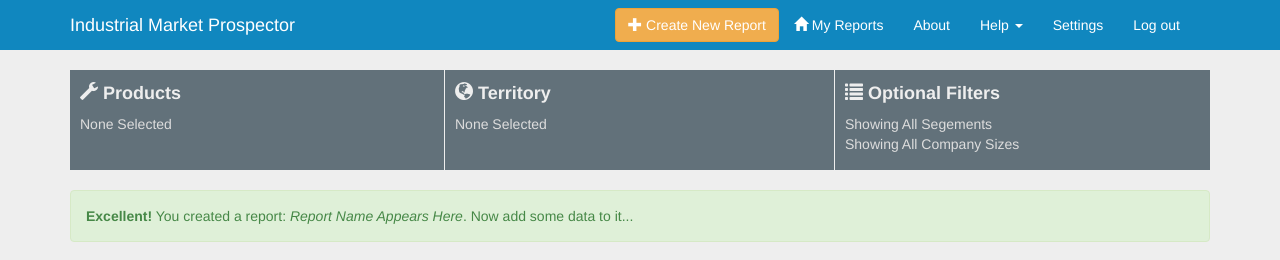
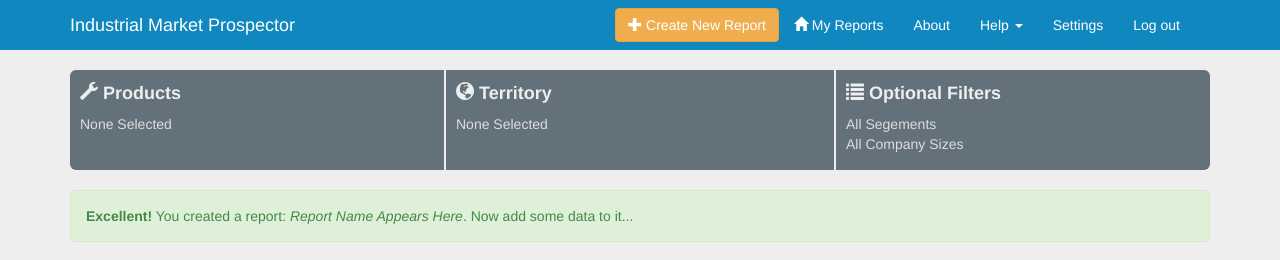
Before and after one commit to saintsjd/imi-ui, a Jekyll site: the page built from new.html, in a window 1280 px wide. Shown: the top 260 px of the page. Built offline with Jekyll 4.4.1, drawn with Linux system fonts in a browser that asks for light colours; Markdown is read by kramdown in place of the engine named in the settings.

Commit message:
filter touchups

```diff
--- a/_includes/filters-new.html
+++ b/_includes/filters-new.html
@@ -1,21 +1,21 @@
 <div id="filter-bar">
   <div class="row">
-    <div class="col-xs-4" style="padding-right:1px;">
+    <div class="col-xs-4 first">
       <a href="#" class="filter-btn" id="product-filter-btn">
         <h4><span class="glyphicon glyphicon-wrench"></span> Products</h4>
         <p class="hidden-xs">None Selected</p>
       </a>
     </div>
-    <div class="col-xs-4" style="padding-right:1px;padding-left:0;">
+    <div class="col-xs-4 middle">
       <a href="#" class="filter-btn" id="territory-filter-btn">
         <h4><span class="glyphicon glyphicon-globe"></span> Territory</h4>
         <p class="hidden-xs">None Selected</p>
       </a>
     </div>
-    <div class="col-xs-4" style="padding-left:0;">
+    <div class="col-xs-4 last">
       <a href="#" class="filter-btn" id="optional-filter-btn">
         <h4><span class="glyphicon glyphicon-list"></span> Optional Filters</h4>
-        <p class="hidden-xs">Showing All Segements<br>Showing All Company Sizes</p>
+        <p class="hidden-xs">All Segements<br>All Company Sizes</p>
       </a>
     </div>
   </div>
--- a/_includes/filters.html
+++ b/_includes/filters.html
@@ -1,18 +1,18 @@
 <div id="filter-bar">
   <div class="row">
-    <div class="col-xs-4" style="padding-right:1px;">
+    <div class="col-xs-4">
       <a href="#" class="filter-btn" id="product-filter-btn">
         <h4><span class="glyphicon glyphicon-wrench"></span> Products</h4>
         <p class="hidden-xs">Abrasives, Brushes, Chemicals</p>
       </a>
     </div>
-    <div class="col-xs-4" style="padding-right:1px;padding-left:0;">
+    <div class="col-xs-4">
       <a href="#" class="filter-btn" id="territory-filter-btn">
         <h4><span class="glyphicon glyphicon-globe"></span> Territory</h4>
         <p class="hidden-xs">35 Counties, AZ, CO, UT</p>
       </a>
     </div>
-    <div class="col-xs-4" style="padding-left:0;">
+    <div class="col-xs-4">
       <a href="#" class="filter-btn" id="optional-filter-btn">
         <h4><span class="glyphicon glyphicon-list"></span> Optional Filters</h4>
         <p class="hidden-xs">SIC 2000-2599, 2800-3299, 3333<br>All Company Sizes</p>
--- a/css/main.css
+++ b/css/main.css
@@ -82,6 +82,36 @@ margin-bottom: 20px;
   background-color: #62717a;
 }
 
+#filter-bar .first {
+  padding-right: 1px;
+  border-radius: 4px 4px 0 0;
+}
+#filter-bar .middle {
+  padding-right: 1px;
+  padding-left: 1px;
+}
+#filter-bar .last {
+  padding-left: 1px;
+}
+
+#filter-bar .first a {
+-webkit-border-top-left-radius: 6px;
+-webkit-border-bottom-left-radius: 6px;
+-moz-border-radius-topleft: 6px;
+-moz-border-radius-bottomleft: 6px;
+border-top-left-radius: 6px;
+border-bottom-left-radius: 6px;
+}
+
+#filter-bar .last a {
+-webkit-border-top-right-radius: 6px;
+-webkit-border-bottom-right-radius: 6px;
+-moz-border-radius-topright: 6px;
+-moz-border-radius-bottomright: 6px;
+border-top-right-radius: 6px;
+border-bottom-right-radius: 6px;
+}
+
 .filter-btn:hover {
   text-decoration: none;
 }
@@ -92,6 +122,9 @@ margin-bottom: 20px;
 
 .filter-btn.active {
   background-color: #fff;
+  border-left: 1px solid #e3e3e3;
+  border-right: 1px solid #e3e3e3;
+  border-top: 1px solid #e3e3e3;
 }
 .filter-btn.active h4 {
   color: #62717a;
```
